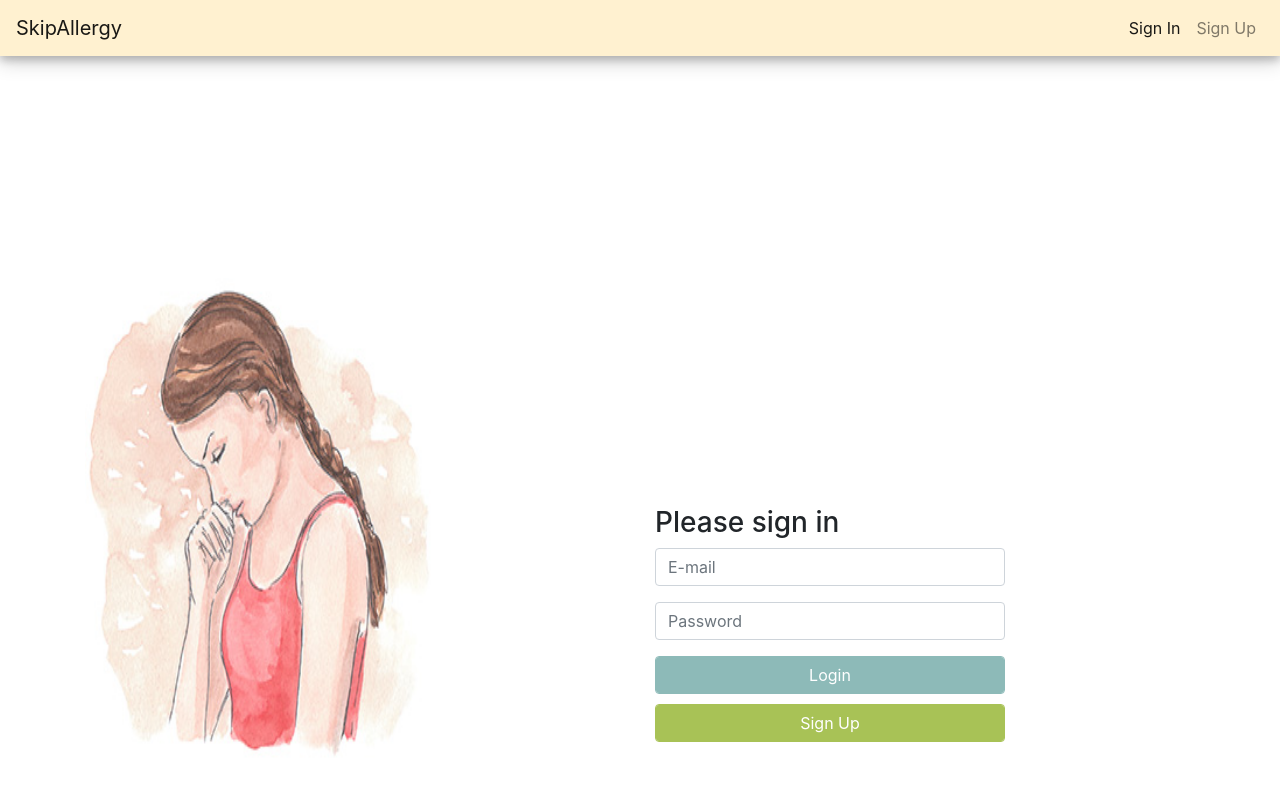
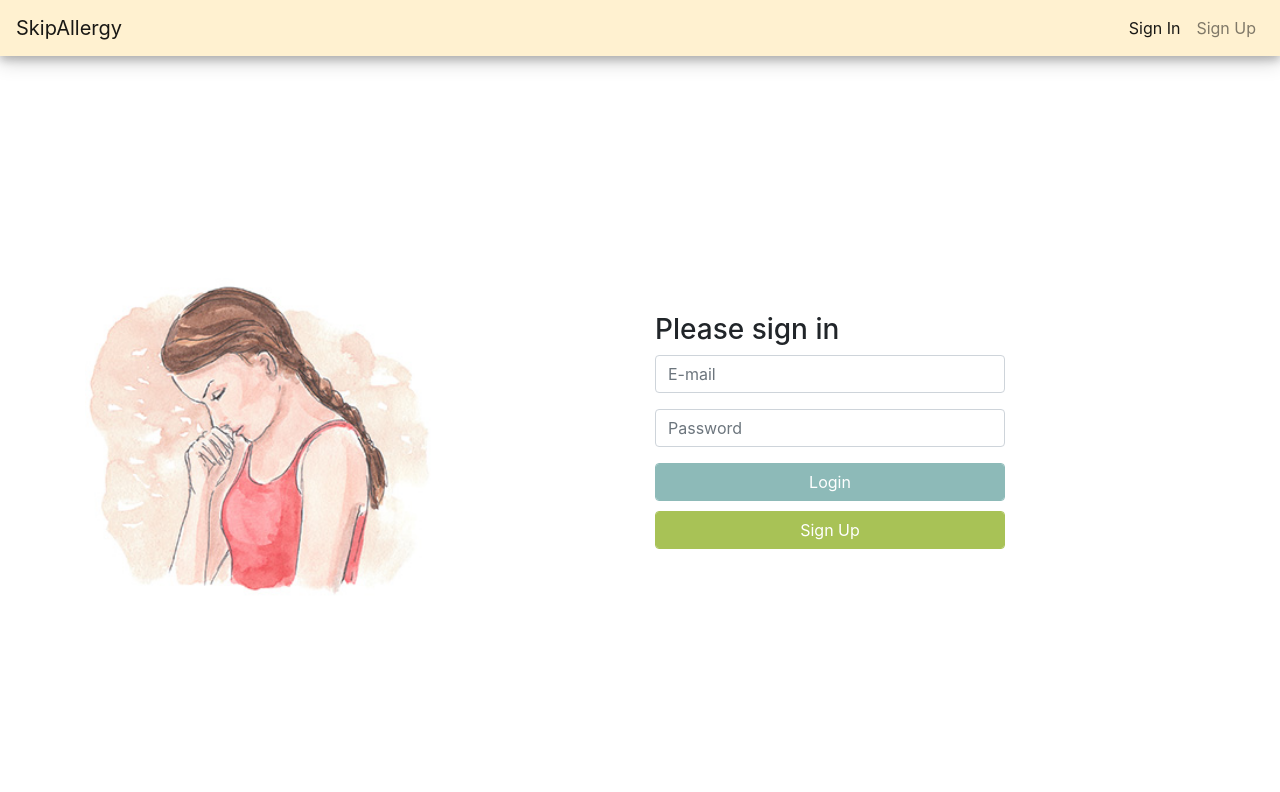
Before and after one commit to Aquaryus01/FiiCode, an Angular app in the folder Frontend/: page /sign-in in a window 1280 px wide. Shown: the top 792 px of the page. Built offline with nearby package versions, Linux system fonts and the light colour scheme.

Commit message:
Fix authenticate UI

```diff
--- a/Frontend/src/app/_modules/authenticate/sign-in/sign-in.component.html
+++ b/Frontend/src/app/_modules/authenticate/sign-in/sign-in.component.html
@@ -5,8 +5,8 @@
           <img src="../../../../assets/allergies.jpg" alt="Smiley face" height="100%" width="100%">
       </div>
       <div class="col-md-2"></div>
-      <div class="col-md-4" style="margin-top:20%">
-         <div class="panel panel-default">
+      <div class="col-md-4">
+         <div class="panel panel-default" style="margin-top:10%">
             <div class="panel-heading">
                <h3 class="panel-title">Please sign in</h3>
             </div>
--- a/Frontend/src/app/_modules/authenticate/sign-up/sign-up.component.html
+++ b/Frontend/src/app/_modules/authenticate/sign-up/sign-up.component.html
@@ -5,7 +5,7 @@
           <img src="../../../../assets/allergies2.jpg" alt="Smiley face" height="100%" width="100%">
       </div>
       <div class="col-md-2"></div>
-      <div class="col-md-4" style="margin-top:20%">
+      <div class="col-md-4">
          <div class="panel panel-default">
             <div class="panel-heading">
                <h3 class="panel-title">Please sign up</h3>
```
